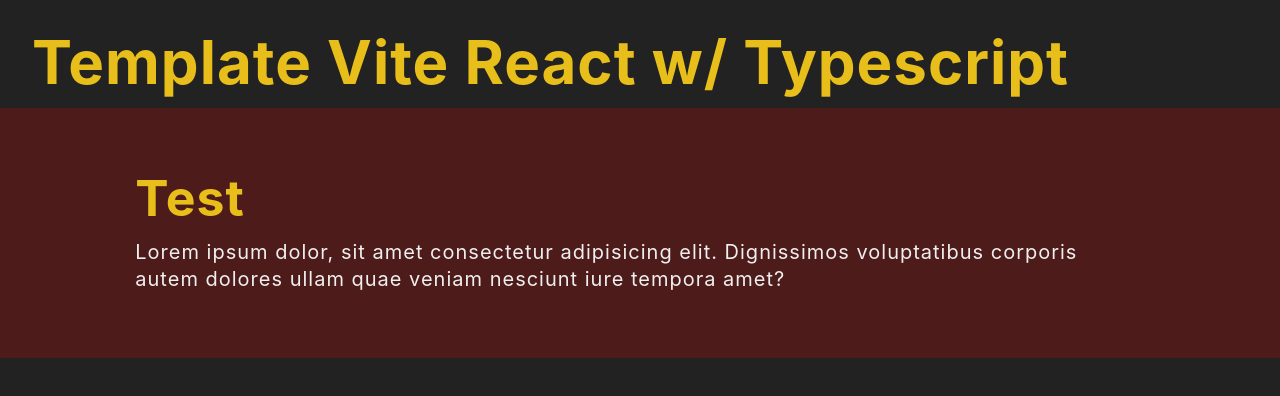
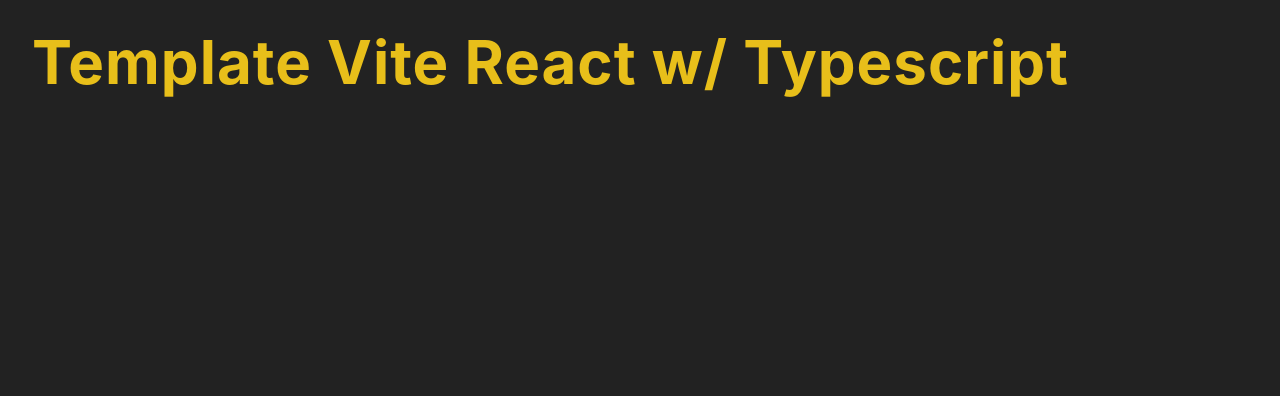
Before and after one commit to Flyingfool95/Vite-React-Template, a React (Vite) app: page / in a window 1280 px wide. Shown: the top 396 px of the page. Built offline with nearby package versions, Linux system fonts and the light colour scheme.

Commit message:
cleaned up home component

```diff
--- a/src/pages/Home.tsx
+++ b/src/pages/Home.tsx
@@ -1,14 +1,8 @@
-import Hero from "../components/hero/Hero";
-
-
 export default function Home() {
   return (
     <div>
       <h1>Template Vite React w/ Typescript</h1>
-      <Hero >
-        <h2>Test</h2>
-        <p>Lorem ipsum dolor, sit amet consectetur adipisicing elit. Dignissimos voluptatibus corporis autem dolores ullam quae veniam nesciunt iure tempora amet?</p>
-      </Hero>
+
     </div>
   );
 }
```
